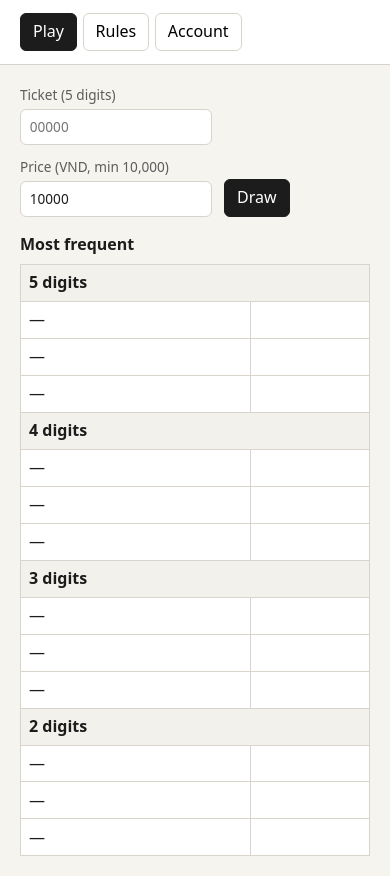
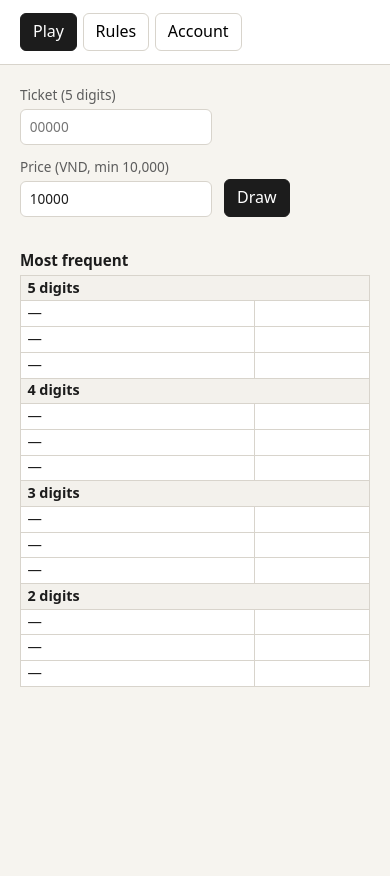
Before and after one commit to MinhVu057/xsktmb, a plain HTML site: page index.html in a window 390 px wide. Shown: the part 46-922 px from the top of the page. After the commit the page ends 844 px from the top, so only its background shows below. Drawn offline with Linux system fonts and the light colour scheme.

Commit message:
update layout

```diff
--- a/index.html
+++ b/index.html
@@ -18,6 +18,8 @@
 
   <main>
     <section id="play" class="page">
+      <div class="play-results">
+        <div class="play-main">
           <form id="ticket-form">
             <label>
               Ticket (5 digits)
@@ -30,8 +32,8 @@
             <button type="submit">Draw</button>
           </form>
           <p id="play-message" class="message" hidden></p>
-      <div class="play-results">
           <div id="board" hidden></div>
+        </div>
         <aside id="frequency" aria-label="Most frequent numbers"></aside>
       </div>
     </section>
--- a/styles.css
+++ b/styles.css
@@ -65,25 +65,26 @@ main {
   align-items: start;
 }
 
-#board { grid-column: 1; }
+.play-main { grid-column: 1; }
 #frequency { grid-column: 2; }
 
 #frequency h2 {
-  margin: 0 0 0.5rem;
-  font-size: 1rem;
+  margin: 0 0 0.25rem;
+  font-size: 0.95rem;
 }
 
 .freq {
   width: 100%;
   border-collapse: collapse;
   background: var(--card);
+  font-size: 0.9rem;
   font-variant-numeric: tabular-nums;
 }
 
 .freq th,
 .freq td {
   border: 1px solid var(--line);
-  padding: 0.4rem 0.5rem;
+  padding: 0.12rem 0.4rem;
   text-align: left;
 }
 
@@ -128,6 +129,13 @@ form button[type="submit"] {
   background: #fff8e8;
   border: 1px solid #ead9a8;
   border-radius: 6px;
+}
+
+#play-message {
+  margin: 0 0 0.5rem;
+  padding: 0.28rem 0.55rem;
+  font-size: 0.82rem;
+  line-height: 1.3;
 }
 
 .message.win { background: #eef8ef; border-color: #b7ddb8; }
@@ -204,7 +212,7 @@ form button[type="submit"] {
 
 @media (max-width: 640px) {
   .play-results { grid-template-columns: 1fr; }
-  #board, #frequency { grid-column: auto; }
+  .play-main, #frequency { grid-column: auto; }
 }
 
 @media (max-width: 560px) {
```
Lines whose indentation alone changed are shown as unchanged.
